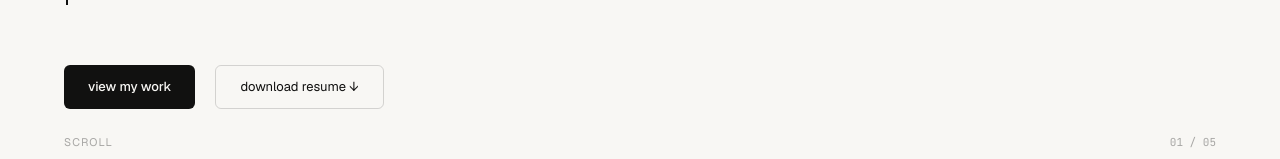
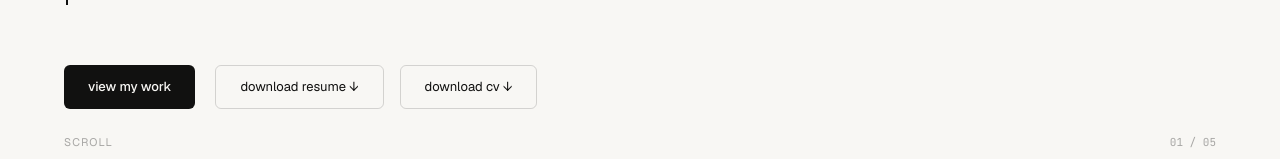
Before and after one commit to adityam789/website, a Next.js app: page / in a window 1280 px wide. Shown: the part 616-775 px from the top of the page. Built offline with nearby package versions, Linux system fonts and the light colour scheme.

Commit message:
feat: add CV download link and update resume section layout

```diff
--- a/src/app/page.tsx
+++ b/src/app/page.tsx
@@ -130,8 +130,12 @@ export default function HomePage() {
 
               <div className={styles.cta}>
                 <Link href="/work" className="btn-primary">view my work</Link>
-                <a href="/resume.pdf" className="btn-secondary" download>download resume ↓</a>
+                <div style={{ display: 'flex', gap: '1rem' }}>
+                  <a href="/resume.pdf" className="btn-secondary" download>download resume ↓</a>
+                  <a href="/cv.pdf" className="btn-secondary" download>download cv ↓</a>
+                </div>
               </div>
+
             </div>
 
             {/* Right Column: Terminal */}
```
Also changed, not shown: 2 other files (tests, documents, lock files or other folders).
